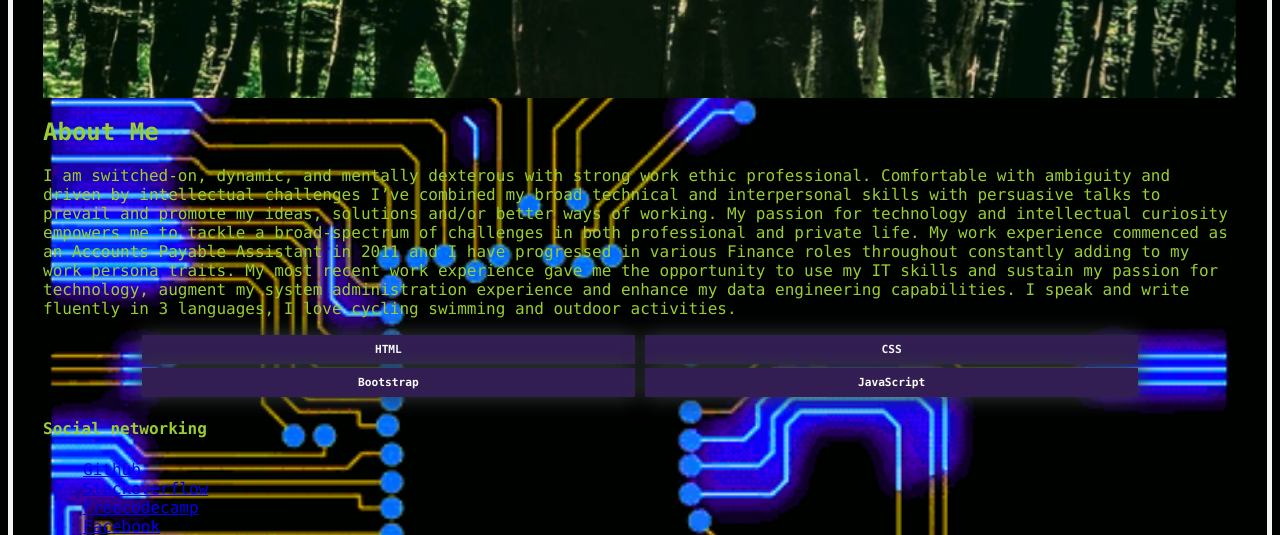
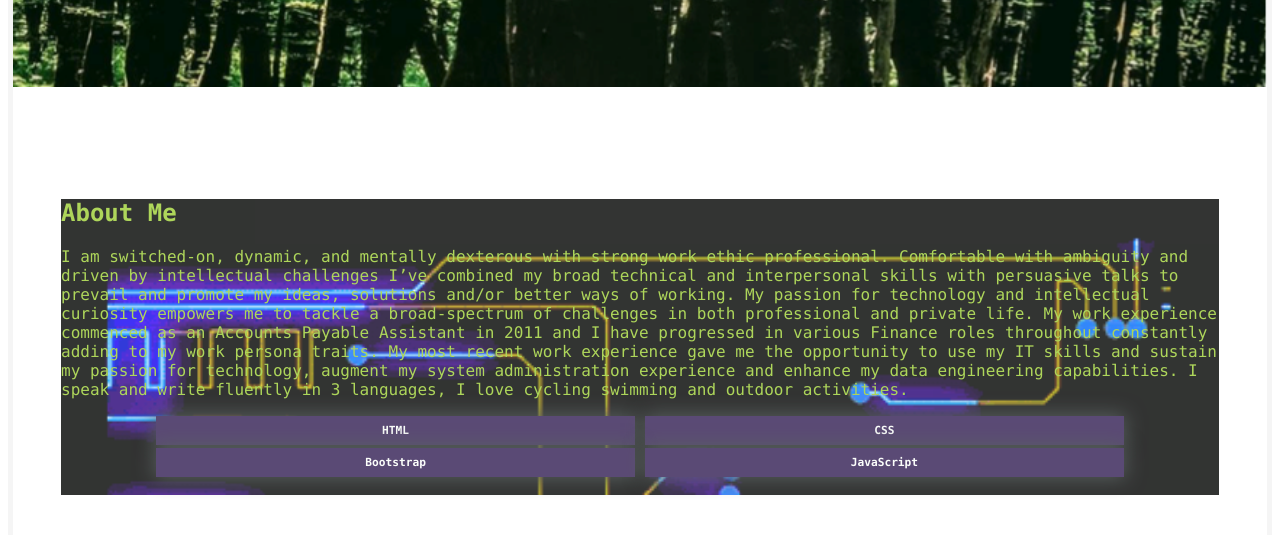
Before and after one commit to denatategyrus/firstresume, a website: page index.html in a window 1280 px wide. Shown: the part 265-800 px from the top of the page. Drawn offline with Linux system fonts and the light colour scheme.

Commit message:
last try for tonight

```diff
--- a/index.html
+++ b/index.html
@@ -8,13 +8,17 @@
   </head>
 
   <body>
-    <div class="container">
+
+
     <div class="home-header">
     <h3 class="home-title">Alex Ivascu's Resume</h3>
     <div class="home-text">
           <img class="profile-pic" src="./assets/my_head_pic.jpg" alt="profile picture" />
     </div>
 </div>
+
+<div class="main">
+
 <div class="about-me">
         <h2 class="title-about-me">About Me</h2>
         <p>
@@ -33,13 +37,15 @@
           data engineering capabilities. I speak and write fluently in 3
           languages, I love cycling swimming and outdoor activities.
         </p>
-      </div>
-      <div class="all-content">
+
         <div class="skill-content">
           <div class="skill-item">HTML</div>
           <div class="skill-item">CSS</div>
           <div class="skill-item">Bootstrap</div>
           <div class="skill-item">JavaScript</div>
+        </div>
+
+
 </div>
 </div>
       <div class="footer">
@@ -72,6 +78,6 @@
         </ul>
       </footer>
     </div>
-    </div>
+
   </body>
 </html>
--- a/main.css
+++ b/main.css
@@ -2,39 +2,39 @@
 
 body {
   font-family: consolas;
- color:yellowgreen;
+  color: yellowgreen;
   border: 5px solid whitesmoke;
+}
+.main {
+  margin: 3rem;
   background-image: url(./assets/electro_circ.gif);
+  opacity: 0.8;
+  position: relative;
   background-size: cover;
   background-repeat: no-repeat;
-  position: relative;
-
 }
-.container {
-  margin: 30px;
-}
-/*
+/*.profile-pic {
+  margin-top: 22.6rem;
+  margin-left: 19rem;}*/
 
 
-}*/
 .home-header {
   background-image: url(./assets/bottom_forest.png);
   background-size: cover;
   background-repeat: no-repeat;
   height: 20rem;
 }
+.about-me{margin-top: 7rem;}
+/*social networking list*/
 
-/*social networking list*/
 .social-list {
   list-style-type: none;
 }
-.all-content {
+
+
+.skill-content{
   text-align: center;
-}
-
-.skill {
-  text-align: center;
-  margin-top: 1rem;
+  padding-bottom: 1rem;
 }
 
 .skill-item {
@@ -65,4 +65,5 @@ body {
 
 .footer-list {
   list-style-type: none;
+  color: yellowgreen;
 }
```
Lines whose indentation alone changed are shown as unchanged.
